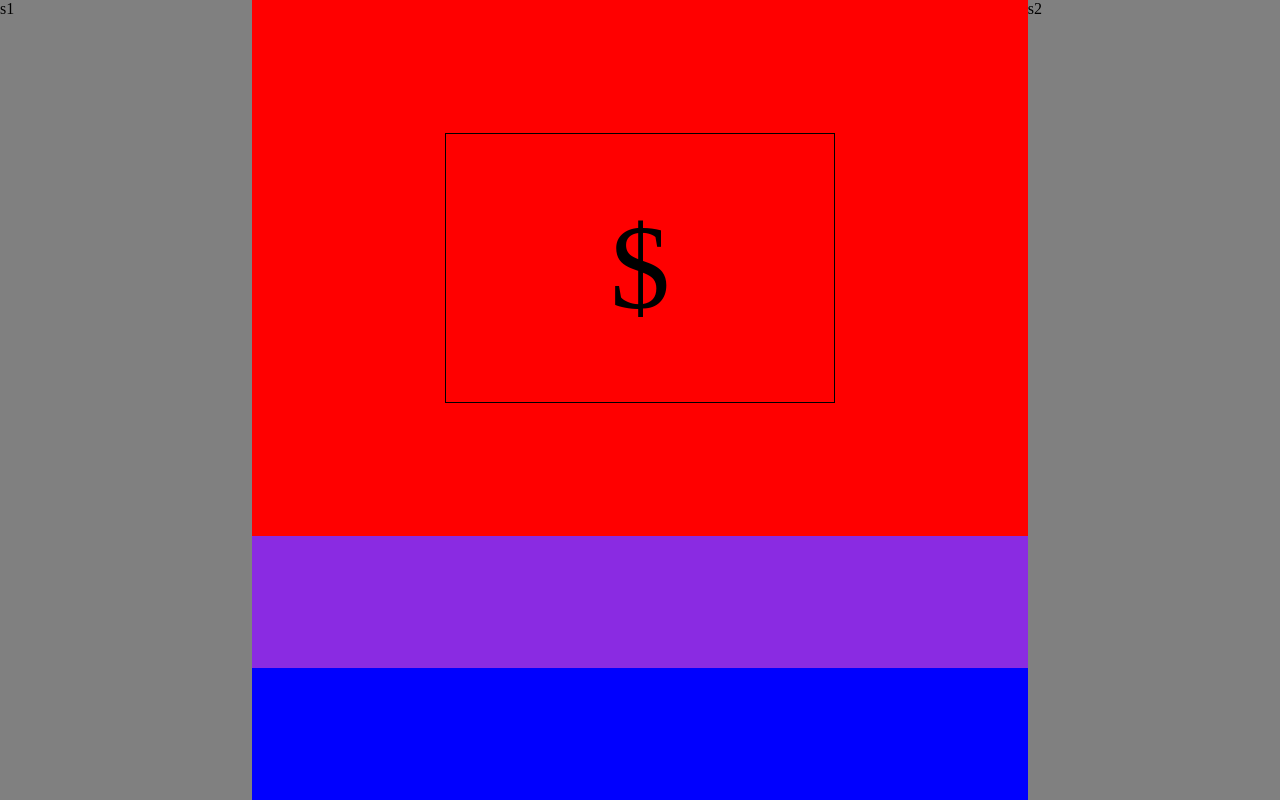
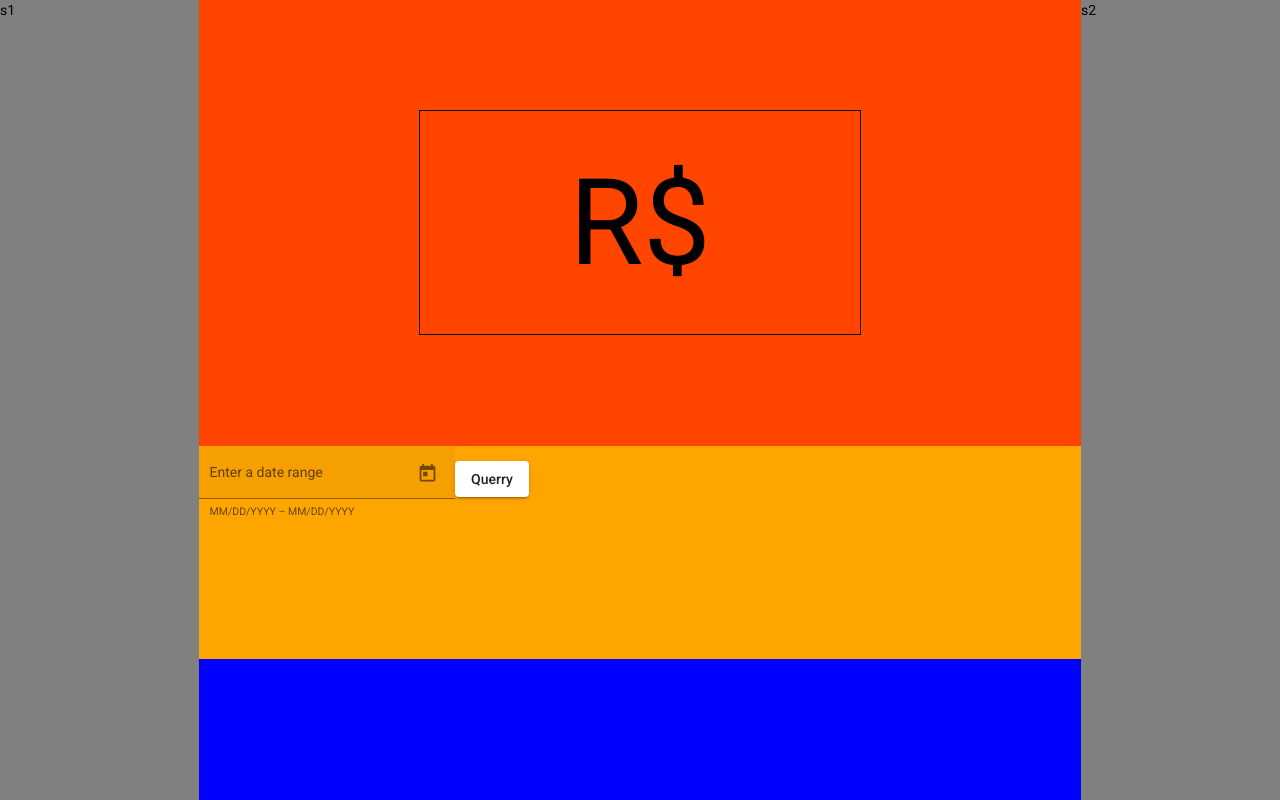
Before and after one commit to R-V-F/processo-seletivo-shx, an Angular app: page / in a window 1280 px wide. Built offline with nearby package versions, Linux system fonts and the light colour scheme; no server answers.

Commit message:
add: datepicker

```diff
--- a/angular.json
+++ b/angular.json
@@ -27,6 +27,7 @@
               "src/assets"
             ],
             "styles": [
+              "./node_modules/@angular/material/prebuilt-themes/deeppurple-amber.css",
               "src/styles.css"
             ],
             "scripts": []
@@ -94,6 +95,7 @@
               "src/assets"
             ],
             "styles": [
+              "./node_modules/@angular/material/prebuilt-themes/deeppurple-amber.css",
               "src/styles.css"
             ],
             "scripts": []
--- a/package.json
+++ b/package.json
@@ -11,10 +11,12 @@
   "private": true,
   "dependencies": {
     "@angular/animations": "~13.2.0",
+    "@angular/cdk": "^13.3.9",
     "@angular/common": "~13.2.0",
     "@angular/compiler": "~13.2.0",
     "@angular/core": "~13.2.0",
     "@angular/forms": "~13.2.0",
+    "@angular/material": "^13.3.9",
     "@angular/platform-browser": "~13.2.0",
     "@angular/platform-browser-dynamic": "~13.2.0",
     "@angular/router": "~13.2.0",
--- a/src/app/app.component.css
+++ b/src/app/app.component.css
@@ -37,11 +37,11 @@
 }
 .display {
     grid-area: display;
-    background-color: red;
+    background-color: orangered;
 }
 .form {
     grid-area: form;
-    background-color: blueviolet;
+    background-color: orange;
 }
 .table {
     grid-area: table;
--- a/src/app/app.component.html
+++ b/src/app/app.component.html
@@ -7,7 +7,9 @@
         <app-display></app-display>
       </div>
 
-      <div class="form"></div>
+      <div class="form">
+        <app-form></app-form>
+      </div>
 
       <div class="table"></div>
 
--- a/src/app/components/display/display.component.html
+++ b/src/app/components/display/display.component.html
@@ -1,6 +1,6 @@
 
 <div class="price-grid">
     <div class="price">
-        <div class="price-tag">${{price}}</div>
+        <div class="price-tag">R${{price}}</div>
     </div>
 </div>
--- a/src/app/components/display/display.component.ts
+++ b/src/app/components/display/display.component.ts
@@ -16,8 +16,8 @@ export class DisplayComponent implements OnInit {
       fetch("https://economia.awesomeapi.com.br/json/last/USD-BRL")
       .then((response) => response.json())
       .then((data) => {
-        console.log(data.USDBRL.high + 'aa');
-        this.price = data.USDBRL.high;
+        console.log(data.USDBRL.bid + 'aa');
+        this.price = data.USDBRL.bid;
         this.updateDisplay();
       })
       .catch((err) => {
@@ -27,20 +27,21 @@ export class DisplayComponent implements OnInit {
     },30000)
   }
 
-  ngOnInit(): void {
-
+  loadDisplay() {
     fetch("https://economia.awesomeapi.com.br/json/last/USD-BRL")
     .then((response) => response.json())
     .then((data) => {
-        console.log(data.USDBRL.high);
-        this.price = data.USDBRL.high;
+      console.log(data.USDBRL.bid);
+      this.price = data.USDBRL.bid;
     })
     .catch((err) => {
       console.log(err);
     });
+  }
+
+  ngOnInit(): void {
+    this.loadDisplay();
     this.updateDisplay();
-
-
   }
 
 }
--- a/src/app/components/form/form.component.html
+++ b/src/app/components/form/form.component.html
@@ -1 +1,19 @@
-<p>form works!</p>
+<form (ngSubmit)="onSubmit()">
+  <mat-form-field appearance="fill" class="example-form-field">
+    <mat-label>Enter a date range</mat-label>
+    <mat-date-range-input [rangePicker]="rangePicker"l>
+      <input matStartDate placeholder="Start date" [(ngModel)]="date1" name="begin">
+      <input matEndDate placeholder="End date" [(ngModel)]="date2" name="end">
+    </mat-date-range-input>
+    <mat-hint>MM/DD/YYYY – MM/DD/YYYY</mat-hint>
+    <mat-datepicker-toggle matSuffix [for]="rangePicker"></mat-datepicker-toggle>
+    <mat-date-range-picker #rangePicker>
+      <mat-date-range-picker-actions>
+        <button mat-button matDateRangePickerCancel>Cancel</button>
+        <button mat-raised-button color="primary" matDateRangePickerApply>Apply</button>
+      </mat-date-range-picker-actions>
+    </mat-date-range-picker>
+  </mat-form-field>
+
+  <button mat-raised-button type="submit">Querry</button>
+</form>
--- a/src/app/components/form/form.component.ts
+++ b/src/app/components/form/form.component.ts
@@ -7,6 +7,16 @@ import { Component, OnInit } from '@angular/core';
 })
 export class FormComponent implements OnInit {
 
+  date1:any;
+  date2:any;
+
+  onSubmit() {
+    console.log(this.date1);
+    console.log(this.date2);
+  }
+
+
+
   constructor() { }
 
   ngOnInit(): void {
--- a/src/index.html
+++ b/src/index.html
@@ -6,8 +6,11 @@
   <base href="/">
   <meta name="viewport" content="width=device-width, initial-scale=1">
   <link rel="icon" type="image/x-icon" href="favicon.ico">
+  <link rel="preconnect" href="https://fonts.gstatic.com">
+  <link href="https://fonts.googleapis.com/css2?family=Roboto:wght@300;400;500&display=swap" rel="stylesheet">
+  <link href="https://fonts.googleapis.com/icon?family=Material+Icons" rel="stylesheet">
 </head>
-<body>
+<body class="mat-typography">
   <app-root></app-root>
 </body>
 </html>
--- a/src/styles.css
+++ b/src/styles.css
@@ -3,3 +3,5 @@ body {
     margin: 0;
     padding: 0;
 }
+html, body { height: 100%; }
+body { margin: 0; font-family: Roboto, "Helvetica Neue", sans-serif; }
```
Also changed, not shown: src/app/app.module.ts (+17 -1 lines), 1 other file (tests, documents, lock files or other folders). Lines whose indentation alone changed are shown as unchanged.
